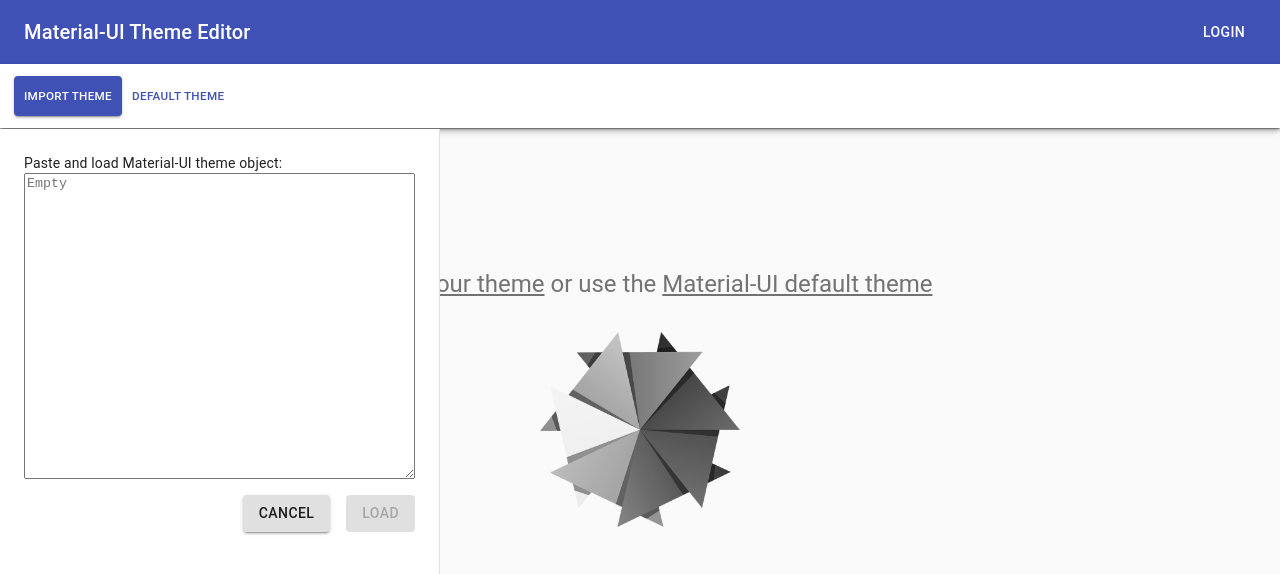
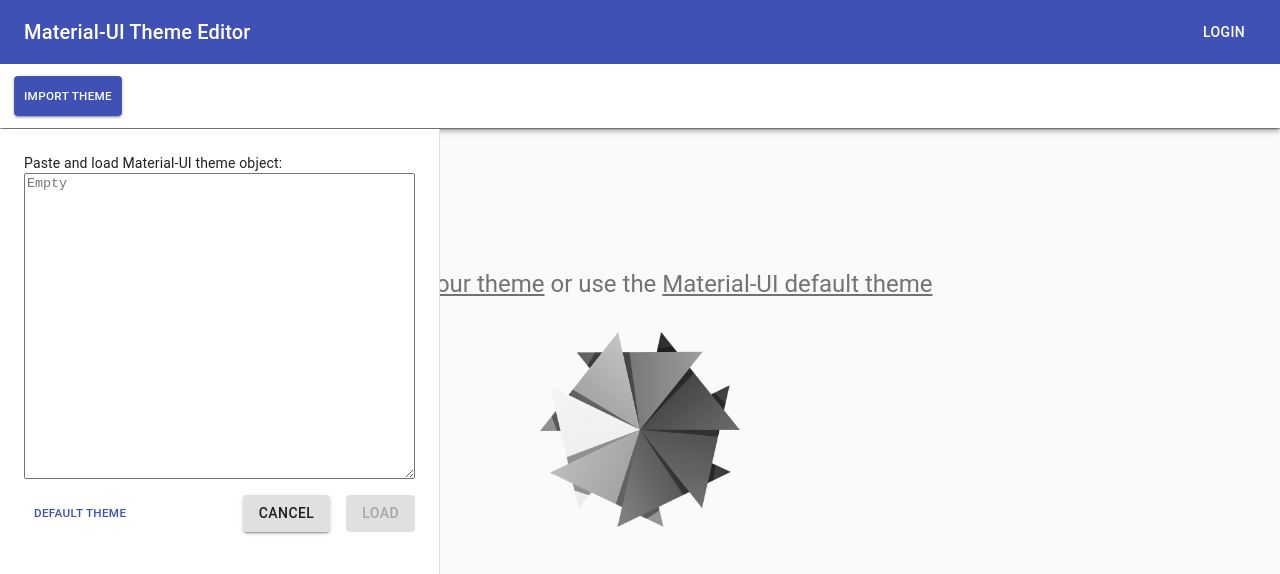
Before and after one commit to drazewski/material-ui-theme-editor, a React (Create React App) app: page / in a window 1280 px wide. Both pictures are taken after a click on the button "IMPORT THEME". Shown: the top 574 px of the page. Built offline with nearby package versions, Linux system fonts and the light colour scheme.

Commit message:
Setting default theme

```diff
--- a/src/components/modules/AppToolbar.tsx
+++ b/src/components/modules/AppToolbar.tsx
@@ -22,10 +22,9 @@
 
 interface AppToolbarProps {
   toggleDrawer: (event: React.MouseEvent<HTMLElement, MouseEvent>) => void;
-  handleSetDefaultTheme: () => void;
 }
 
-export default function AppToolbar({ toggleDrawer, handleSetDefaultTheme }: AppToolbarProps) {
+export default function AppToolbar({ toggleDrawer }: AppToolbarProps) {
   const classes = useStyles();
 
   return (
@@ -35,9 +34,6 @@
           <Button className={classes.text} onClick={toggleDrawer} variant="contained" color="primary" size="small">
             Import theme
           </Button>
-          <Button className={classes.text} onClick={handleSetDefaultTheme} color="primary" size="small">
-            Default theme
-          </Button>
         </Toolbar>
       </AppBar>
     </div>
--- a/src/components/modules/ThemeImporter.tsx
+++ b/src/components/modules/ThemeImporter.tsx
@@ -7,16 +7,23 @@
   createStyles({
     buttonGroup: {
       display: 'flex',
-      justifyContent: 'flex-end',
+      justifyContent: 'space-between',
+      alignItems: 'center',
     },
     button: {
       margin: theme.spacing(2, 0, 2, 2),
+    },
+    text: {
+      textTransform: 'uppercase',
+      padding: 10,
+      fontSize: 'smaller'
     },
   })
 );
 
 interface ThemeImporterProps {
   toggleDrawer: (event: React.MouseEvent<HTMLElement, MouseEvent>) => void;
+  handleSetDefaultTheme: () => void;
 }
 
 const ThemeKeys = [
@@ -32,17 +39,18 @@
   'zIndex',
 ];
 
-const ThemeImporter = ({toggleDrawer}: ThemeImporterProps) => {
+const ThemeImporter = ({toggleDrawer, handleSetDefaultTheme}: ThemeImporterProps) => {
+  const Theme = useTheme();
   const classes = useStyles();
   const dispatch = useDispatch();
-  const [theme, setTheme] = useState<Theme | null>();
+  const [theme, setTheme] = useState<Theme | ''>();
   const [errorMessage, setErrorMessage] = useState<string>('');
 
   const checkTheme = (e: ChangeEvent<HTMLTextAreaElement>) => {
     const pasted = e.target.value;
 
     if (!pasted.trim()) {
-      setTheme(null);
+      setTheme('');
 
       return;
     }
@@ -64,7 +72,7 @@
       )
         setTheme(themeObj);
     } else {
-      setTheme(null);
+      setTheme('');
     }
   };
 
@@ -73,6 +81,10 @@
       dispatch(setImportedTheme(theme))
       toggleDrawer(e);
     }
+  }
+
+  const handlePasteDefaultTheme = () => {
+    setTheme(Theme);
   }
 
   return (
@@ -84,8 +96,15 @@
         rowsMin={20}
         rowsMax={40}
         onChange={checkTheme}
+        value={typeof theme === 'string' ? theme : JSON.stringify(theme)}
       />
       <div className={classes.buttonGroup}>
+        <div>
+          <Button className={classes.text} onClick={handlePasteDefaultTheme} color="primary" size="small">
+            Default theme
+          </Button>
+        </div>
+        <div>
           <Button onClick={toggleDrawer} color='default' variant='contained' className={classes.button}>
             Cancel
           </Button>
@@ -93,6 +112,7 @@
             Load
           </Button>
         </div>
+      </div>
     </>
   );
 };
--- a/src/components/pages/AppPage.tsx
+++ b/src/components/pages/AppPage.tsx
@@ -20,7 +20,7 @@
   }),
 );
 
-export default function ButtonAppBar() {
+export default function AppPage() {
   const classes = useStyles();
   const { isDrawerOpen, toggleDrawer } = useContext(TabletDrawerContext);
   const { setDialog, isDialog, dialogComponent } = useDialog();
@@ -49,10 +49,10 @@
     <div className={classes.root}>
       <AppBar position="fixed">
         <Header />
-        <AppToolbar toggleDrawer={handleDrawer} handleSetDefaultTheme={handleSetDefaultTheme} />
+        <AppToolbar toggleDrawer={handleDrawer} />
       </AppBar>
       <ClippedDrawer isOpen={isDrawerOpen}>
-        <ThemeImporter toggleDrawer={handleDrawer}/>
+        <ThemeImporter toggleDrawer={handleDrawer} handleSetDefaultTheme={handleSetDefaultTheme}/>
       </ClippedDrawer>
       <MainArea toggleDrawer={handleDrawer} handleSetDefaultTheme={handleSetDefaultTheme} />
       {isDialog && dialogComponent}
```
Lines whose indentation alone changed are shown as unchanged.
